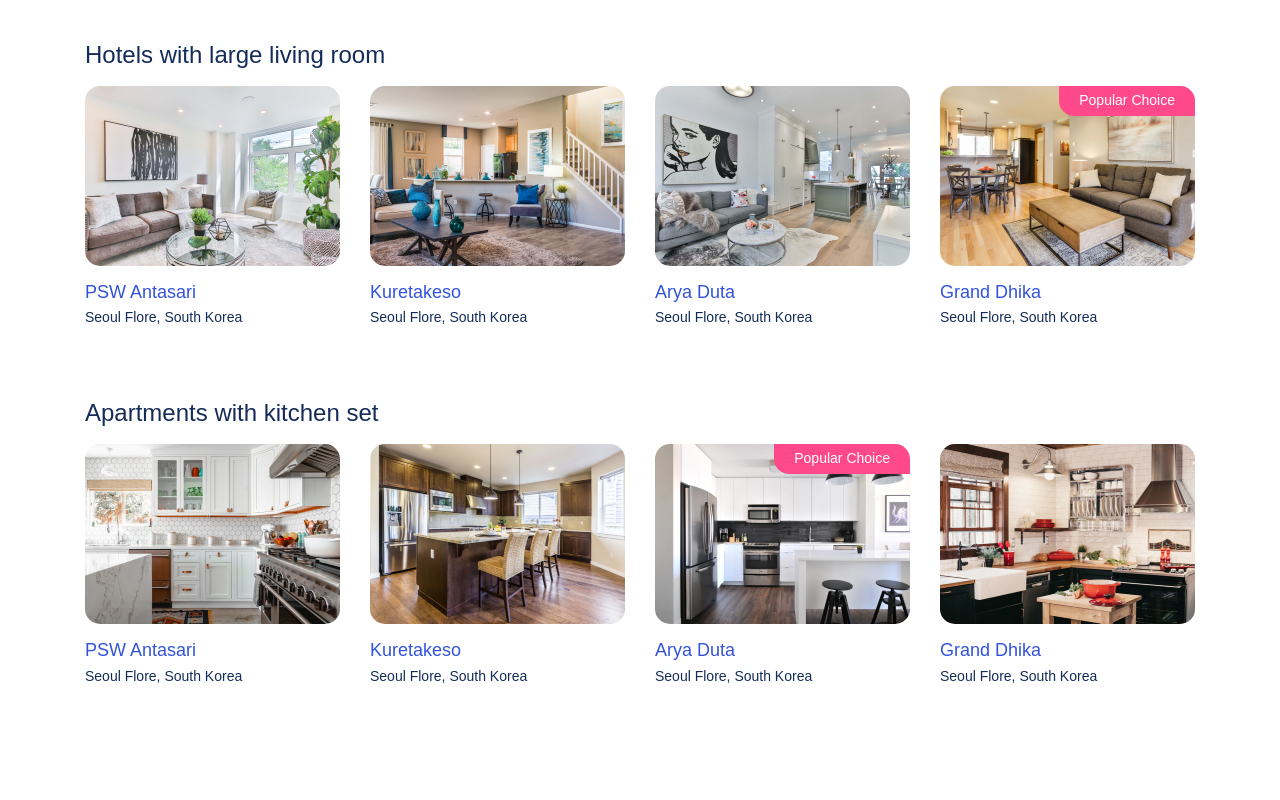
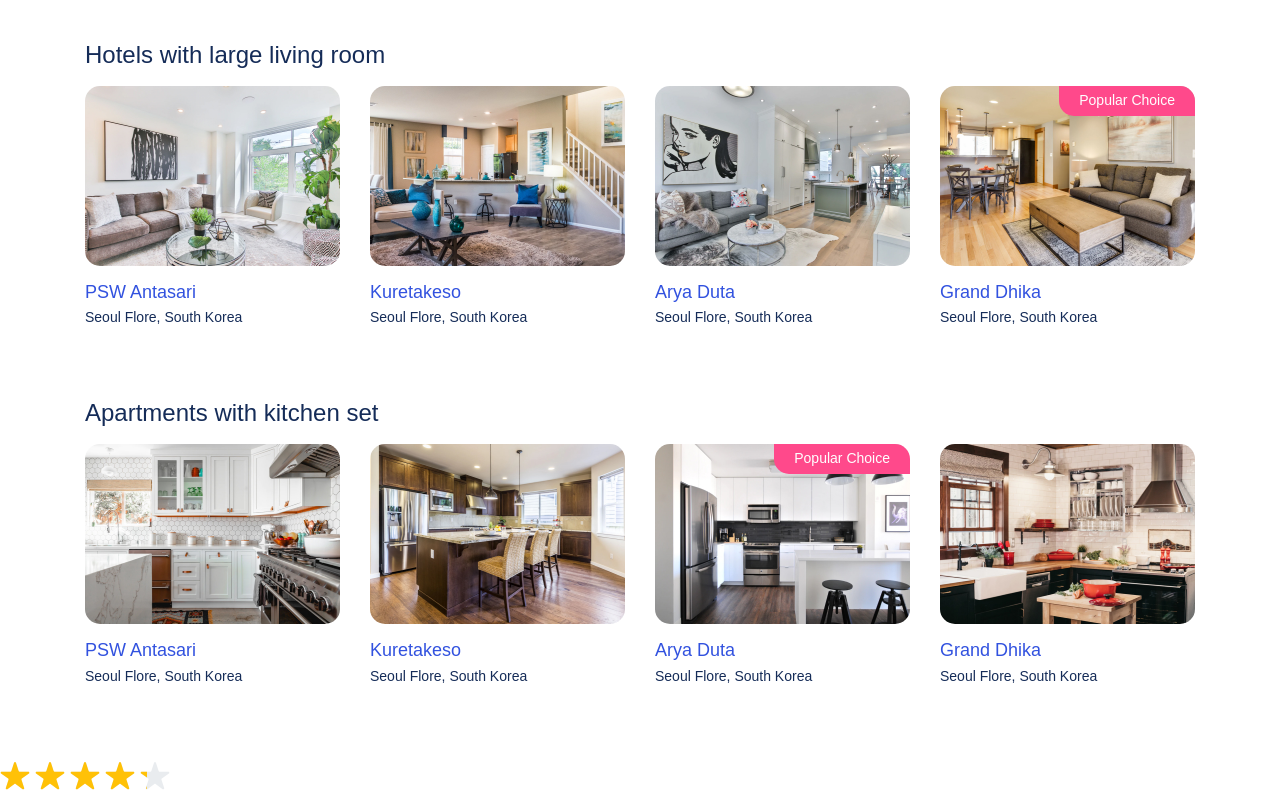
Before and after one commit to idmzulkarnaen/staycation, a React (Create React App) app: page / in a window 1280 px wide. Shown: the part 1512-2312 px from the top of the page. Before the commit the page ends 2270 px from the top, so only its background shows below. Built offline with nearby package versions, Linux system fonts and the light colour scheme.

Commit message:
Testimonial star

```diff
--- /dev/null
+++ b/src/assets/scss/_colorVariables.scss
@@ -0,0 +1,22 @@
+$white:    #fff !default;
+$gray-100: #f8f9fa !default;
+$gray-200: #e9ecef !default;
+$gray-300: #dee2e6 !default;
+$gray-400: #ced4da !default;
+$gray-500: #adb5bd !default;
+$gray-600: #6c757d !default;
+$gray-700: #495057 !default;
+$gray-800: #343a40 !default;
+$gray-900: #152C58 !default;
+$black:    #000 !default;
+
+$blue:    #007bff !default;
+$indigo:  #3252DF !default;
+$purple:  #9f8cc2 !default;
+$pink:    #ff498b !default;
+$red:     #dc3545 !default;
+$orange:  #fd7e14 !default;
+$yellow:  #ffc107 !default;
+$green:   #28a745 !default;
+$teal:    #20c997 !default;
+$cyan:    #17a2b8 !default;
--- a/src/assets/scss/_variables.scss
+++ b/src/assets/scss/_variables.scss
@@ -3,19 +3,6 @@
 // Variables should follow the `$component-state-property-size` formula for
 // consistent naming. Ex: $nav-link-disabled-color and $modal-content-box-shadow-xs.
 
-// Color system
-
-$white:    #fff !default;
-$gray-100: #f8f9fa !default;
-$gray-200: #e9ecef !default;
-$gray-300: #dee2e6 !default;
-$gray-400: #ced4da !default;
-$gray-500: #adb5bd !default;
-$gray-600: #6c757d !default;
-$gray-700: #495057 !default;
-$gray-800: #343a40 !default;
-$gray-900: #152C58 !default;
-$black:    #000 !default;
 
 $grays: () !default;
 $grays: map-merge(
@@ -32,17 +19,6 @@ $grays: map-merge(
   ),
   $grays
 );
-
-$blue:    #007bff !default;
-$indigo:  #3252DF !default;
-$purple:  #9f8cc2 !default;
-$pink:    #ff498b !default;
-$red:     #dc3545 !default;
-$orange:  #fd7e14 !default;
-$yellow:  #ffc107 !default;
-$green:   #28a745 !default;
-$teal:    #20c997 !default;
-$cyan:    #17a2b8 !default;
 
 $colors: () !default;
 $colors: map-merge(
--- a/src/assets/scss/style.scss
+++ b/src/assets/scss/style.scss
@@ -5,6 +5,7 @@
  * Licensed under MIT (https://github.com/twbs/bootstrap/blob/main/LICENSE)
  */
 
+@import "colorVariables";
 @import "functions";
 @import "variables";
 @import "mixins";
--- /dev/null
+++ b/src/elements/Star/index.js
@@ -0,0 +1,73 @@
+import React from "react";
+
+import propTypes from "prop-types";
+import "./index.scss";
+export default function Star({ className, value, height, width, spacing }) {
+  const decimals = Number(value) % 1;
+  const star = [];
+  let leftPos = 0;
+
+  for (let index = 0; index < 5 && index < value - decimals; index++) {
+    leftPos = leftPos + width;
+    star.push(
+      <div
+        className="star"
+        key={`star-${index}`}
+        style={{
+          left: index * width,
+          height: height,
+          width: width,
+          marginRight: spacing,
+        }}
+      ></div>
+    );
+  }
+
+  if (decimals > 0 && value <= 5)
+    star.push(
+      <div
+        className="star"
+        key={`starWithDecimal`}
+        style={{
+          left: leftPos,
+          height: height,
+          width: decimals * width - spacing,
+        }}
+      ></div>
+    );
+
+  const starPlaceholder = [];
+  for (let index = 0; index < 5; index++) {
+    starPlaceholder.push(
+      <div
+        className="star placeholder"
+        key={`starPlaceholder-${index}`}
+        style={{
+          left: index * width,
+          height: height,
+          width: width,
+          marginRight: spacing,
+        }}
+      ></div>
+    );
+  }
+  return (
+    <>
+      <div
+        className={["stars", className].join(" ")}
+        style={{ height: height }}
+      >
+        {starPlaceholder}
+        {star}
+      </div>
+    </>
+  );
+}
+
+Star.propTypes = {
+  className: propTypes.string,
+  value: propTypes.number,
+  width: propTypes.number,
+  height: propTypes.number,
+  spacing: propTypes.number,
+};
--- /dev/null
+++ b/src/elements/Star/index.scss
@@ -0,0 +1,21 @@
+@import "../../assets/scss/colorVariables";
+
+.stars {
+  position: relative;
+  min-width: 200px;
+  display: inline-flex;
+  .star {
+    position: absolute;
+    display: inline-flex;
+    mask: url(../../assets/images/icons/star.svg) no-repeat center left;
+    &:not(.placeholder) {
+      z-index: 2;
+
+      background-color: $yellow;
+    }
+    &.placeholder {
+      z-index: 1;
+      background-color: $gray-200;
+    }
+  }
+}
--- a/src/pages/LandingPage.js
+++ b/src/pages/LandingPage.js
@@ -4,6 +4,7 @@ import Header from "parts/Header";
 import Hero from 'parts/Hero';
 import MostPicked from 'parts/MostPicked';
 import Categories from "parts/Categories";
+import Testimony from "parts/Testimony";
 
 import landingPage from "json/landingPage.json";
 export default class LandingPage extends Component {
@@ -18,6 +19,8 @@ export default class LandingPage extends Component {
         <Hero refMostPicked={this.refMostPicked} data={landingPage.hero} />
         <MostPicked refMostPicked={this.refMostPicked} data={landingPage.mostPicked} />
         <Categories data={landingPage.categories} />
+        <Testimony data={landingPage.testimonial} />
+
       </>
     );
   }
--- /dev/null
+++ b/src/parts/Testimony.js
@@ -0,0 +1,11 @@
+import React from 'react'
+
+import Star from "elements/Star";
+
+export default function Testimony() {
+    return (
+        <div>
+            <Star value={4.3} width={35} height={35} spacing={4} ></Star>
+        </div>
+    )
+}
```
Also changed, not shown: 1 other file (tests, documents, lock files or other folders).
